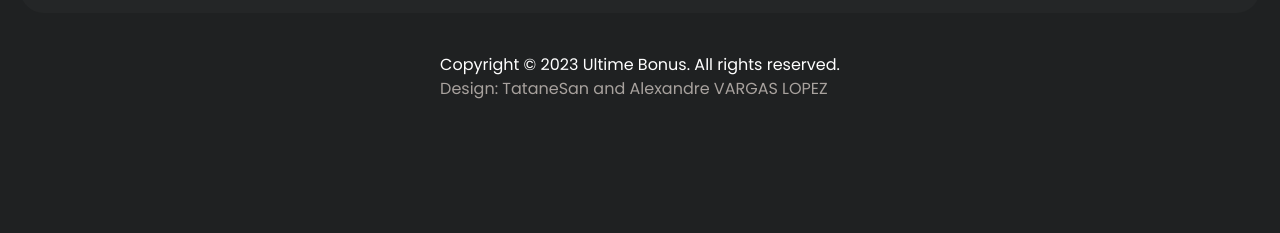
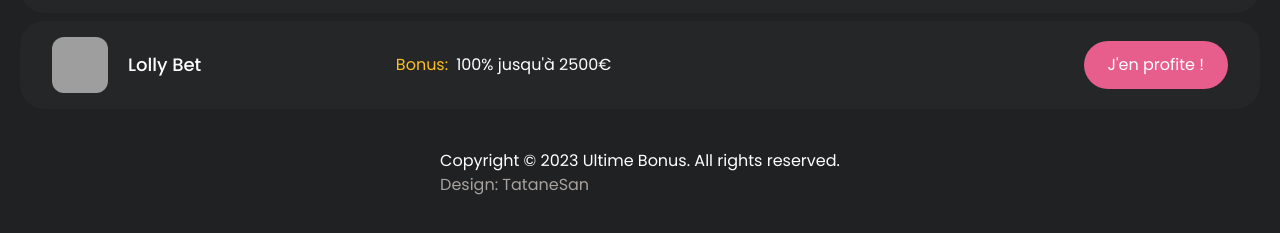
Before and after one commit to TataneSan/ultime_bonus, a plain HTML site: page index.html in a window 1280 px wide. Shown: the part 1015-1248 px from the top of the page. Before the commit the page ends 1156 px from the top, so only its background shows below. Drawn offline with nearby package versions, Linux system fonts and the light colour scheme; grey boxes are pictures that could not be loaded.

Commit message:
Update index.html

```diff
--- a/index.html
+++ b/index.html
@@ -172,6 +172,25 @@
                         </div>
                     </div>
                 </div>
+                <div class="w-full bg-cards py-4 px-8 rounded-3xl">
+                    <div class="flex items-center justify-between w-full">
+                        <div class="w-1/4 flex items-center gap-5">
+                            <img src="https://consumersiteimages.trustpilot.net/business-units/64475d30b854791c4f71847c-198x149-1x.avif" alt="" class="w-14 h-14 rounded-xl">
+                            <p class="text-lg text-white font-medium">Lolly Bet</p>
+                        </div>
+                        <div class="w-1/4 items-start gap-2 hidden md:flex">
+                            <p class="text-amber-400">Bonus:</p>
+                            <span class="text-white">100% jusqu'à 2500€</span>
+                        </div>
+                        <div class="w-1/4 justify-center hidden md:flex">
+                        </div>
+                        <div class="w-fit flex justify-end">
+                            <a href="https://www.lolly-bet.com/?faff=110" class="bg-third rounded-full px-6 py-3 w-fit cursor-pointer hover:brightness-110 transition-all active:scale-95">
+                                <p class="text-white">J'en profite !</p>
+                            </a>
+                        </div>
+                    </div>
+                </div>
             </div>
         </div>
 
@@ -180,7 +199,7 @@
     <footer class="container w-full mx-auto flex items-center justify-center py-10">
         <div class="flex flex-col">
             <p class="text-white">Copyright © 2023 <a href="#">Ultime Bonus</a>. All rights reserved.</p>
-            <p class="text-stone-400">Design: <a href="https://github.com/TataneSan" target="_blank" title="GitHub">TataneSan</a> and <a href="https://github.com/alexandre-vl" target="_blank" title="GitHub">Alexandre VARGAS LOPEZ</a></p>
+            <p class="text-stone-400">Design: <a href="https://github.com/TataneSan" target="_blank" title="GitHub">TataneSan</p>
         </div>
     </footer>
 
```
